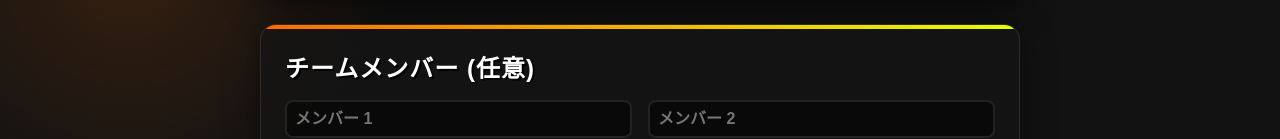
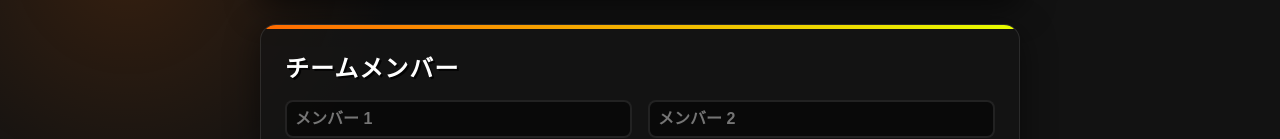
Before and after one commit to nuts-kinoco/shibaiter, a React (Vite) app: page / in a window 1280 px wide. Shown: the part 200-339 px from the top of the page. Built offline with nearby package versions, Linux system fonts and the light colour scheme; a web font is replaced by a local one.

Commit message:
Update team members text

```diff
--- a/src/App.tsx
+++ b/src/App.tsx
@@ -183,7 +183,7 @@ function Dashboard({ stats, members, updateMember }: { stats: ReturnType<typeof
   return (
     <div className="animate-pop delay-2">
       <div className="glass-panel" style={{paddingBottom: '24px'}}>
-        <h2 style={{marginBottom: '16px'}}>チームメンバー (任意)</h2>
+        <h2 style={{marginBottom: '16px'}}>チームメンバー</h2>
         <div className="stats-grid" style={{gridTemplateColumns: '1fr 1fr', marginTop: 0}}>
           {members.map((name, i) => (
             <input
```
